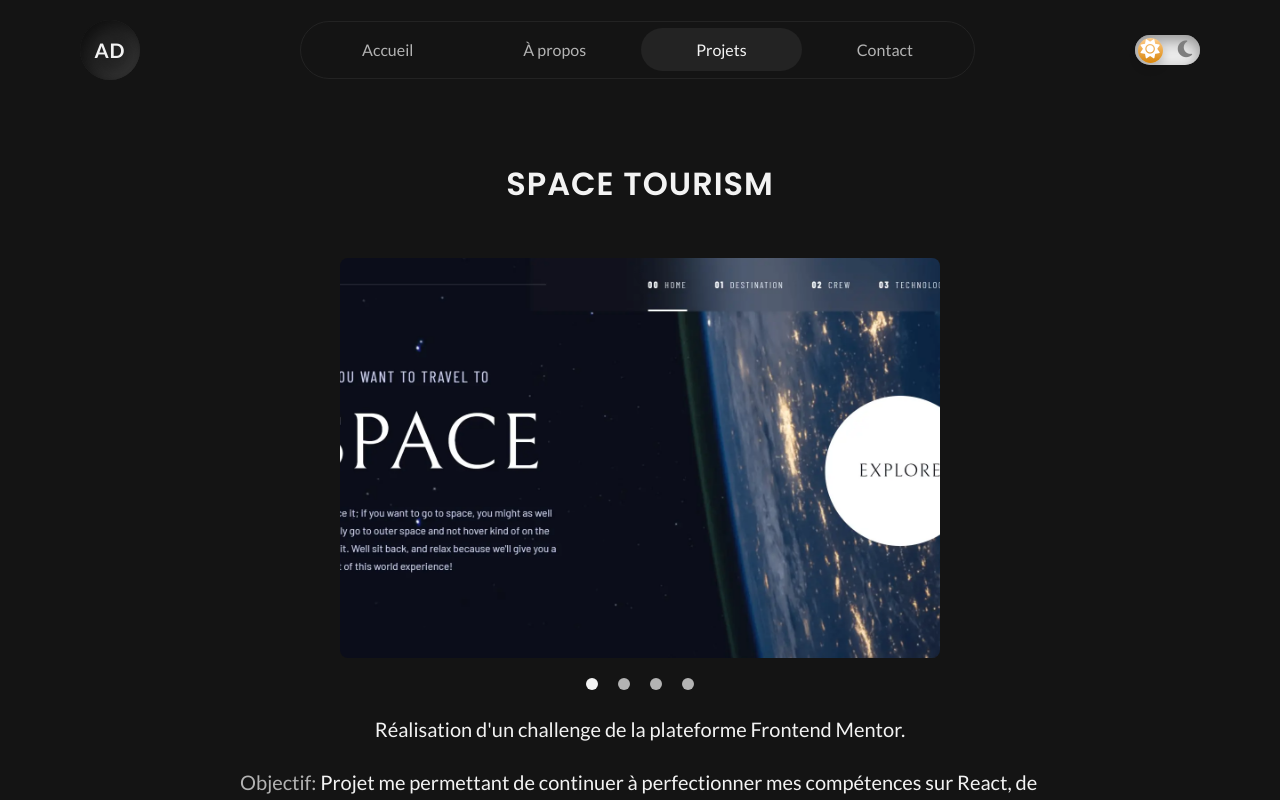
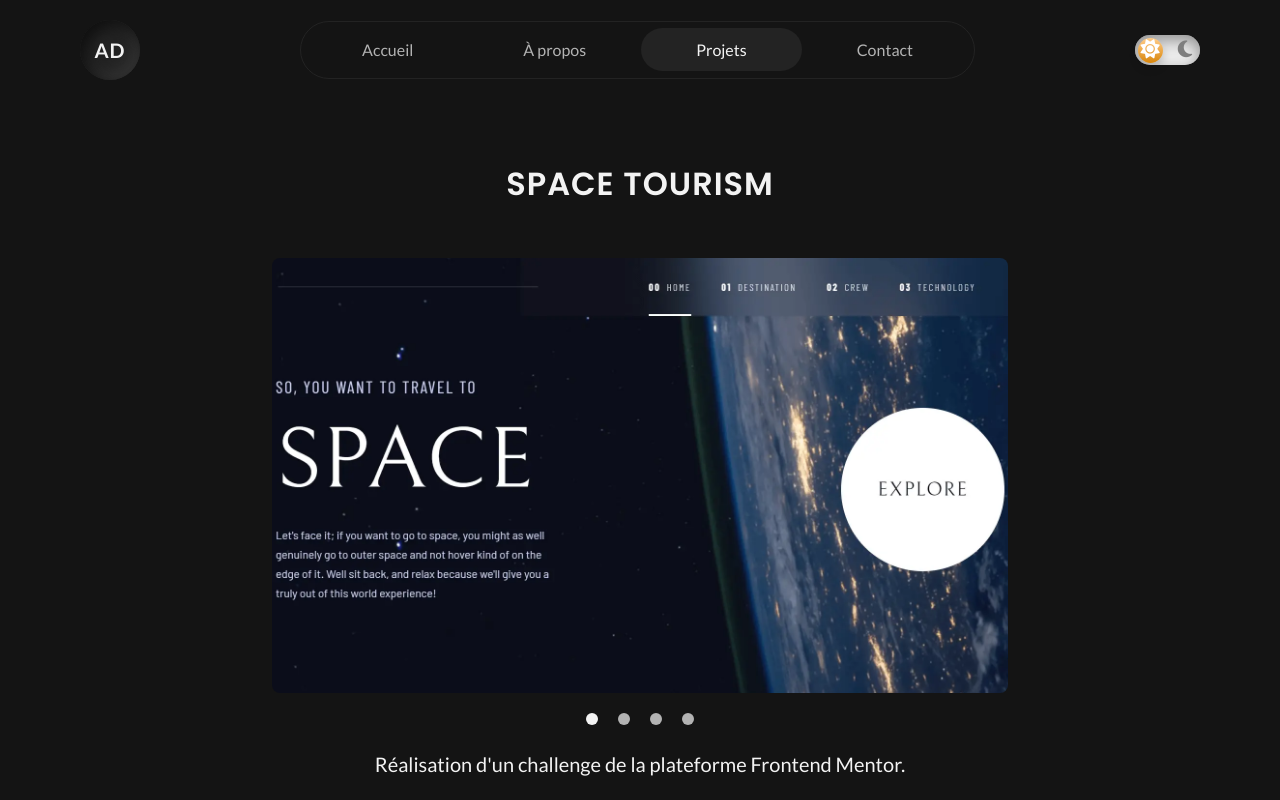
Before and after one commit to AlexDDevv/Portfolio-v3, a React (Vite) app: page /projects in a window 1280 px wide. Both pictures are taken after a click on the element 406 px from the left and 358 px from the top of the page. Shown: the top 800 px of the page. Built offline with nearby package versions, Linux system fonts and the light colour scheme.

Commit message:
Add better style to carrousel

```diff
--- a/src/assets/sass/components/projects/_projectDetails.scss
+++ b/src/assets/sass/components/projects/_projectDetails.scss
@@ -6,11 +6,12 @@
     position: relative;
 
     .carrousel {
+        width: 80%;
         overflow: hidden;
 
         .carrousel-img-container {
-            width: 600px;
-            height: 400px;
+            width: 100%;
+            height: 435px;
             margin-bottom: 20px;
 
             .carrousel-img {
```
